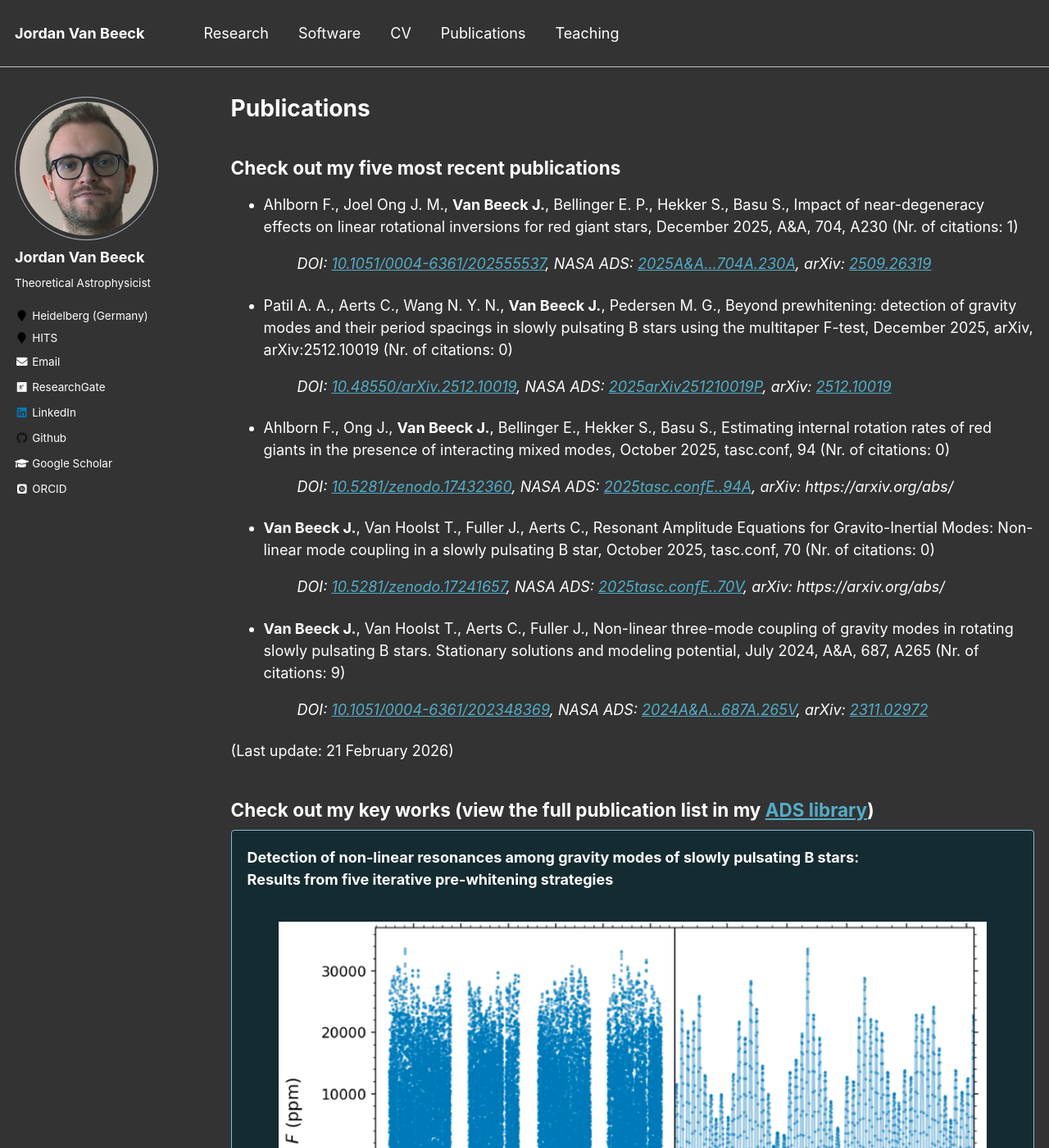
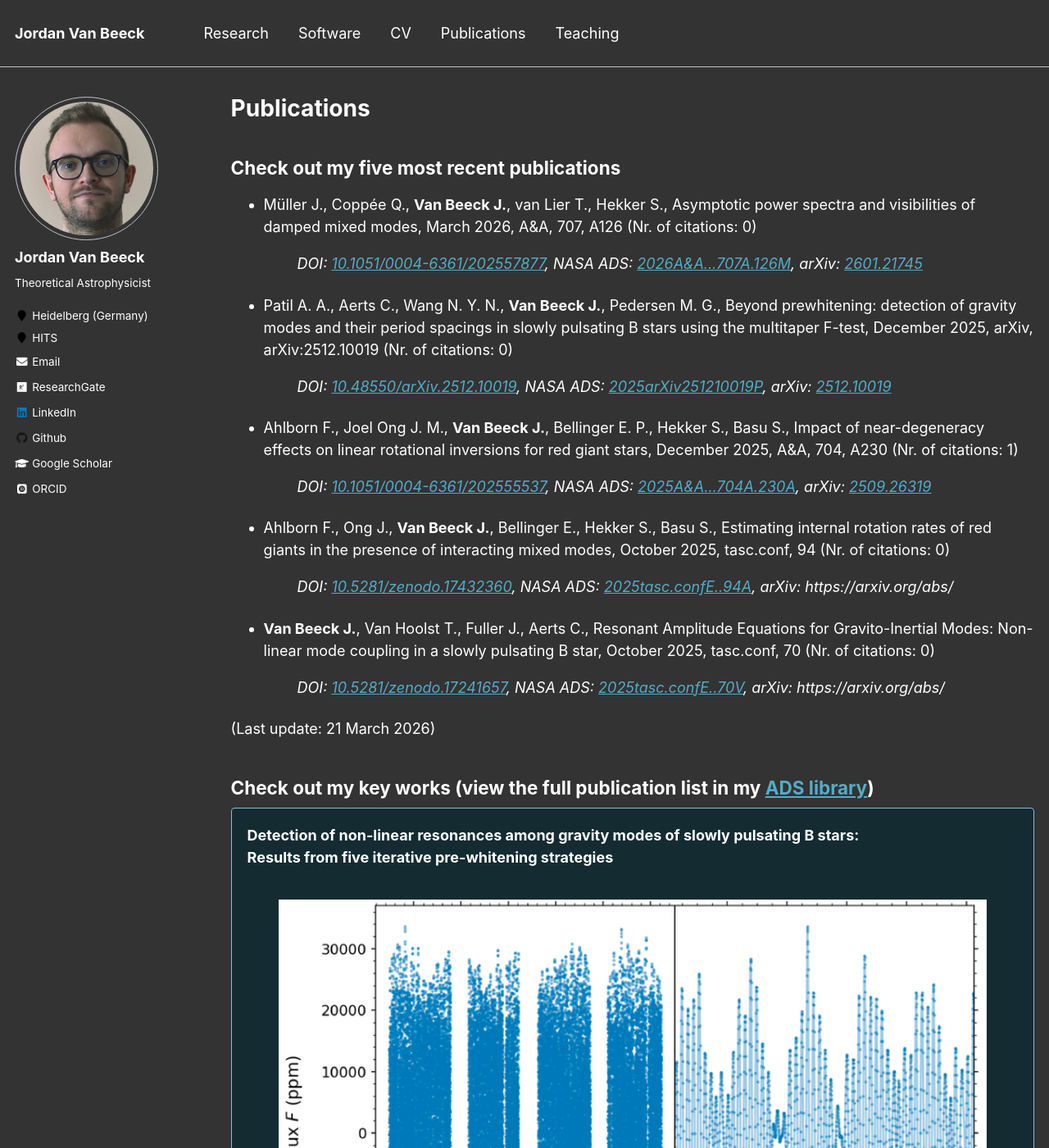
Before and after one commit to JVB11/jvb11.github.io, a Jekyll site: the page built from _pages/publications.md, in a window 1280 px wide and 1400 px high. Shown: the whole window at 82% size. Built offline with Jekyll 4.4.1, drawn with Linux system fonts in a browser that asks for light colours; some web fonts are replaced.

Commit message:
(automatically) pushing latest version of last 5 publications

```diff
--- a/_pages/publications.md
+++ b/_pages/publications.md
@@ -8,13 +8,17 @@ author_profile: true
 
 ## Check out my five most recent publications
 
-+ Ahlborn F., Joel Ong J. M., **Van Beeck J.**, Bellinger E. P., Hekker S., Basu S., Impact of near-degeneracy effects on linear rotational inversions for red giant stars, December 2025, A&A, 704, A230 (Nr. of citations: 1)
++ Müller J., Coppée Q., **Van Beeck J.**, van Lier T., Hekker S., Asymptotic power spectra and visibilities of damped mixed modes, March 2026, A&A, 707, A126 (Nr. of citations: 0)
 
-&nbsp;&nbsp;&nbsp;&nbsp;&nbsp;&nbsp;&nbsp;&nbsp;&nbsp;&nbsp;&nbsp;&nbsp;&nbsp;&nbsp;&nbsp;&nbsp;*DOI: <a href="https://doi.org/10.1051/0004-6361/202555537">10.1051/0004-6361/202555537</a>, NASA ADS: <a href="https://ui.adsabs.harvard.edu/abs/2025A&A...704A.230A">2025A&A...704A.230A</a>, arXiv: <a href="https://arxiv.org/abs/2509.26319">2509.26319</a>*
+&nbsp;&nbsp;&nbsp;&nbsp;&nbsp;&nbsp;&nbsp;&nbsp;&nbsp;&nbsp;&nbsp;&nbsp;&nbsp;&nbsp;&nbsp;&nbsp;*DOI: <a href="https://doi.org/10.1051/0004-6361/202557877">10.1051/0004-6361/202557877</a>, NASA ADS: <a href="https://ui.adsabs.harvard.edu/abs/2026A&A...707A.126M">2026A&A...707A.126M</a>, arXiv: <a href="https://arxiv.org/abs/2601.21745">2601.21745</a>*
 
 + Patil A. A., Aerts C., Wang N. Y. N., **Van Beeck J.**, Pedersen M. G., Beyond prewhitening: detection of gravity modes and their period spacings in slowly pulsating B stars using the multitaper F-test, December 2025, arXiv, arXiv:2512.10019 (Nr. of citations: 0)
 
 &nbsp;&nbsp;&nbsp;&nbsp;&nbsp;&nbsp;&nbsp;&nbsp;&nbsp;&nbsp;&nbsp;&nbsp;&nbsp;&nbsp;&nbsp;&nbsp;*DOI: <a href="https://doi.org/10.48550/arXiv.2512.10019">10.48550/arXiv.2512.10019</a>, NASA ADS: <a href="https://ui.adsabs.harvard.edu/abs/2025arXiv251210019P">2025arXiv251210019P</a>, arXiv: <a href="https://arxiv.org/abs/2512.10019">2512.10019</a>*
+
++ Ahlborn F., Joel Ong J. M., **Van Beeck J.**, Bellinger E. P., Hekker S., Basu S., Impact of near-degeneracy effects on linear rotational inversions for red giant stars, December 2025, A&A, 704, A230 (Nr. of citations: 1)
+
+&nbsp;&nbsp;&nbsp;&nbsp;&nbsp;&nbsp;&nbsp;&nbsp;&nbsp;&nbsp;&nbsp;&nbsp;&nbsp;&nbsp;&nbsp;&nbsp;*DOI: <a href="https://doi.org/10.1051/0004-6361/202555537">10.1051/0004-6361/202555537</a>, NASA ADS: <a href="https://ui.adsabs.harvard.edu/abs/2025A&A...704A.230A">2025A&A...704A.230A</a>, arXiv: <a href="https://arxiv.org/abs/2509.26319">2509.26319</a>*
 
 + Ahlborn F., Ong J., **Van Beeck J.**, Bellinger E., Hekker S., Basu S., Estimating internal rotation rates of red giants in the presence of interacting mixed modes, October 2025, tasc.conf, 94 (Nr. of citations: 0)
 
@@ -24,12 +28,8 @@ author_profile: true
 
 &nbsp;&nbsp;&nbsp;&nbsp;&nbsp;&nbsp;&nbsp;&nbsp;&nbsp;&nbsp;&nbsp;&nbsp;&nbsp;&nbsp;&nbsp;&nbsp;*DOI: <a href="https://doi.org/10.5281/zenodo.17241657">10.5281/zenodo.17241657</a>, NASA ADS: <a href="https://ui.adsabs.harvard.edu/abs/2025tasc.confE..70V">2025tasc.confE..70V</a>, arXiv: https://arxiv.org/abs/*
 
-+ **Van Beeck J.**, Van Hoolst T., Aerts C., Fuller J., Non-linear three-mode coupling of gravity modes in rotating slowly pulsating B stars. Stationary solutions and modeling potential, July 2024, A&A, 687, A265 (Nr. of citations: 9)
 
-&nbsp;&nbsp;&nbsp;&nbsp;&nbsp;&nbsp;&nbsp;&nbsp;&nbsp;&nbsp;&nbsp;&nbsp;&nbsp;&nbsp;&nbsp;&nbsp;*DOI: <a href="https://doi.org/10.1051/0004-6361/202348369">10.1051/0004-6361/202348369</a>, NASA ADS: <a href="https://ui.adsabs.harvard.edu/abs/2024A&A...687A.265V">2024A&A...687A.265V</a>, arXiv: <a href="https://arxiv.org/abs/2311.02972">2311.02972</a>*
-
-
-(Last update: 21 February 2026)
+(Last update: 21 March 2026)
 
 ## Check out my key works (view the full publication list in my [ADS library](https://ui.adsabs.harvard.edu/public-libraries/mrBh0XAqRuqabcPXhidMUA))
 
```
